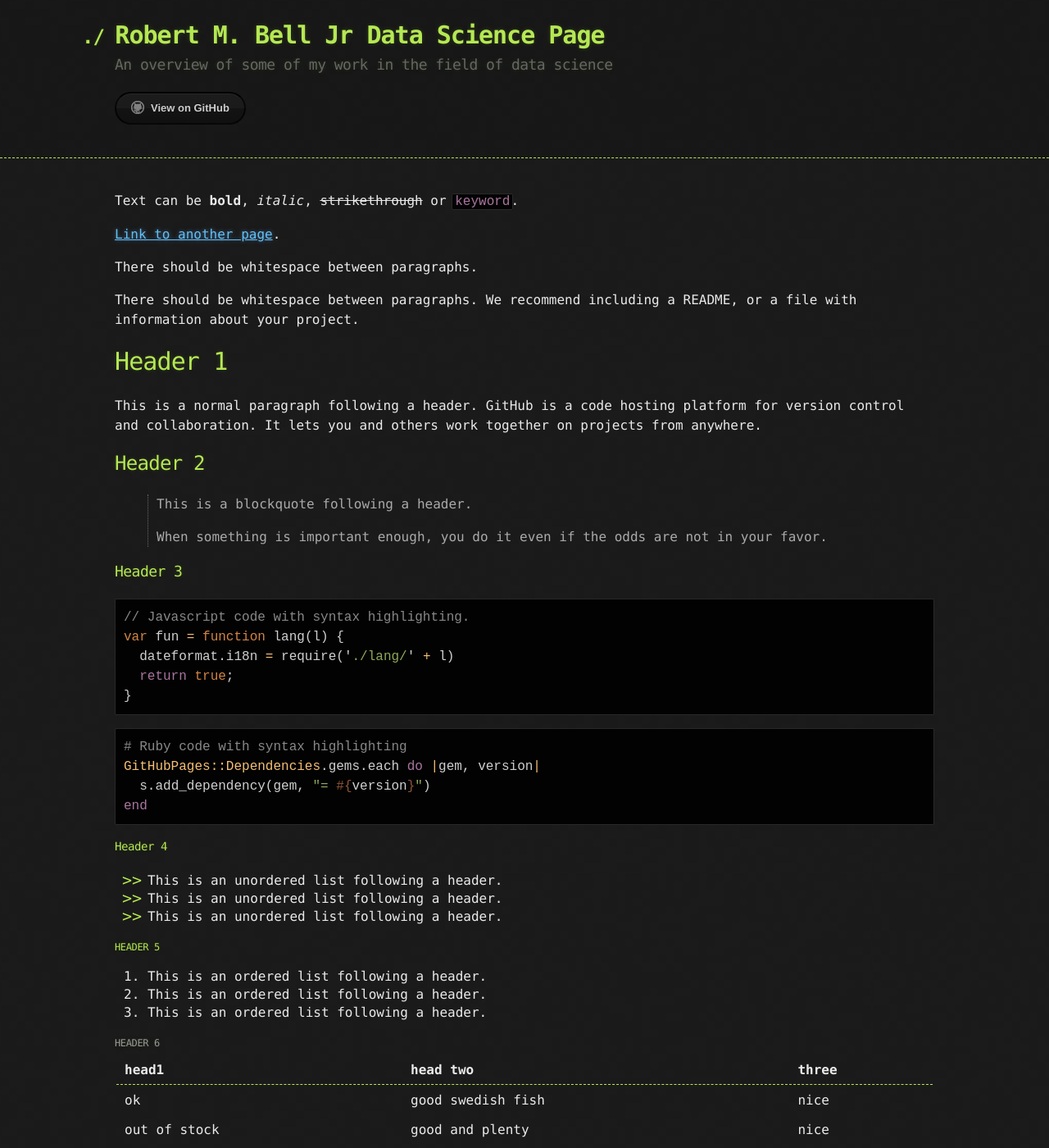
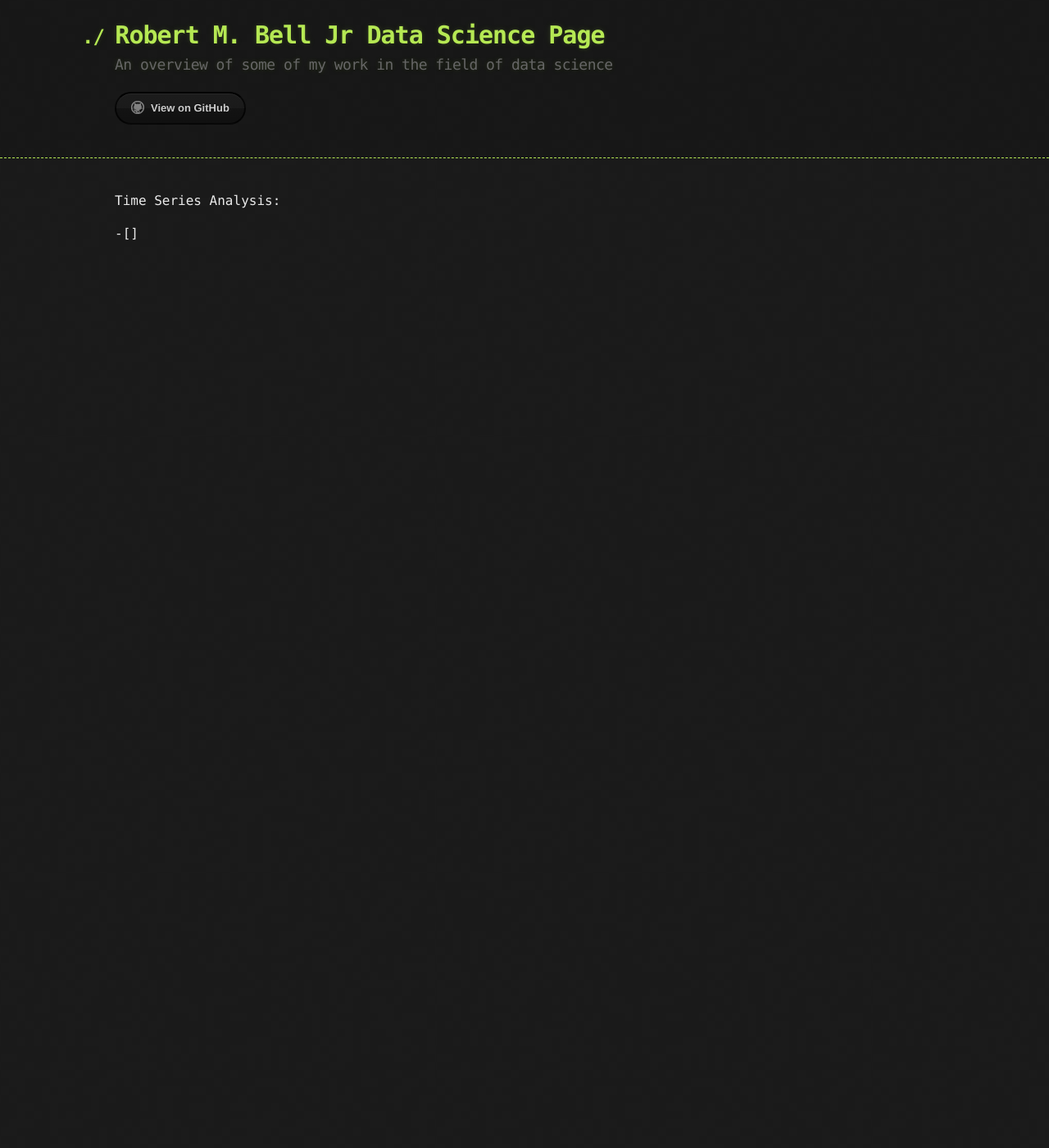
Before and after one commit to robertbell33wp/robertbell33wp.github.io, a Jekyll site: the page built from index.md, in a window 1280 px wide and 1400 px high. Shown: the whole window at 82% size. Built offline with Jekyll 4.4.1, drawn with Linux system fonts in a browser that asks for light colours; our own code applies the rules of GitHub Pages for plain Markdown files; some of the changed text lies outside the part shown.

Commit message:
Update index.md

````diff
--- a/index.md
+++ b/index.md
@@ -3,122 +3,6 @@
 description: An overview of some of my work in the field of data science
 ---
 
-Text can be **bold**, _italic_, ~~strikethrough~~ or `keyword`.
+Time Series Analysis:
 
-[Link to another page](./another-page.html).
-
-There should be whitespace between paragraphs.
-
-There should be whitespace between paragraphs. We recommend including a README, or a file with information about your project.
-
-# Header 1
-
-This is a normal paragraph following a header. GitHub is a code hosting platform for version control and collaboration. It lets you and others work together on projects from anywhere.
-
-## Header 2
-
-> This is a blockquote following a header.
->
-> When something is important enough, you do it even if the odds are not in your favor.
-
-### Header 3
-
-```js
-// Javascript code with syntax highlighting.
-var fun = function lang(l) {
-  dateformat.i18n = require('./lang/' + l)
-  return true;
-}
-```
-
-```ruby
-# Ruby code with syntax highlighting
-GitHubPages::Dependencies.gems.each do |gem, version|
-  s.add_dependency(gem, "= #{version}")
-end
-```
-
-#### Header 4
-
-*   This is an unordered list following a header.
-*   This is an unordered list following a header.
-*   This is an unordered list following a header.
-
-##### Header 5
-
-1.  This is an ordered list following a header.
-2.  This is an ordered list following a header.
-3.  This is an ordered list following a header.
-
-###### Header 6
-
-| head1        | head two          | three |
-|:-------------|:------------------|:------|
-| ok           | good swedish fish | nice  |
-| out of stock | good and plenty   | nice  |
-| ok           | good `oreos`      | hmm   |
-| ok           | good `zoute` drop | yumm  |
-
-### There's a horizontal rule below this.
-
-* * *
-
-### Here is an unordered list:
-
-*   Item foo
-*   Item bar
-*   Item baz
-*   Item zip
-
-### And an ordered list:
-
-1.  Item one
-1.  Item two
-1.  Item three
-1.  Item four
-
-### And a nested list:
-
-- level 1 item
-  - level 2 item
-  - level 2 item
-    - level 3 item
-    - level 3 item
-- level 1 item
-  - level 2 item
-  - level 2 item
-  - level 2 item
-- level 1 item
-  - level 2 item
-  - level 2 item
-- level 1 item
-
-### Small image
-
-![Octocat](https://github.githubassets.com/images/icons/emoji/octocat.png)
-
-### Large image
-
-![Branching](https://guides.github.com/activities/hello-world/branching.png)
-
-
-### Definition lists can be used with HTML syntax.
-
-<dl>
-<dt>Name</dt>
-<dd>Godzilla</dd>
-<dt>Born</dt>
-<dd>1952</dd>
-<dt>Birthplace</dt>
-<dd>Japan</dd>
-<dt>Color</dt>
-<dd>Green</dd>
-</dl>
-
-```
-Long, single-line code blocks should not wrap. They should horizontally scroll if they are too long. This line should be long enough to demonstrate this.
-```
-
-```
-The final element.
-```
+-[]
````
